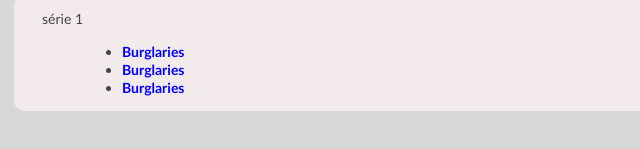
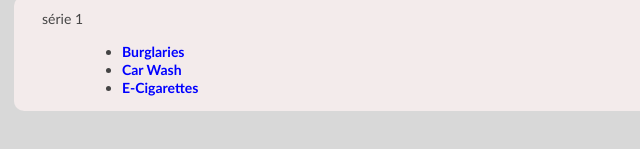
Before and after one commit to benjaminnoury/benjaminnoury.github.io, a plain HTML site: page Anglais.html in a window 1280 px wide. Shown: the part 149-298 px from the top of the page, 0-640 px from the left. Drawn offline with nearby package versions, Linux system fonts and the light colour scheme; some packages are replaced by stand-ins of ours.

Commit message:
Anglais Serie 1

```diff
--- a/Anglais.html
+++ b/Anglais.html
@@ -40,8 +40,8 @@
 <DT>série 1</DT><DD>
  <UL>
  <LI><A HREF="./doc/Anglais/Serie1/burglaries.mp3">Burglaries</A>
- <LI><A HREF="./doc/Anglais/Serie1/car-wash.mp3">Burglaries</A>
- <LI><A HREF="./doc/Anglais/Serie1/e-cigarettes.mp3">Burglaries</A>
+ <LI><A HREF="./doc/Anglais/Serie1/car-wash.mp3">Car Wash</A>
+ <LI><A HREF="./doc/Anglais/Serie1/e-cigarettes.mp3">E-Cigarettes</A>
  </UL>
 </DL>
 
```
